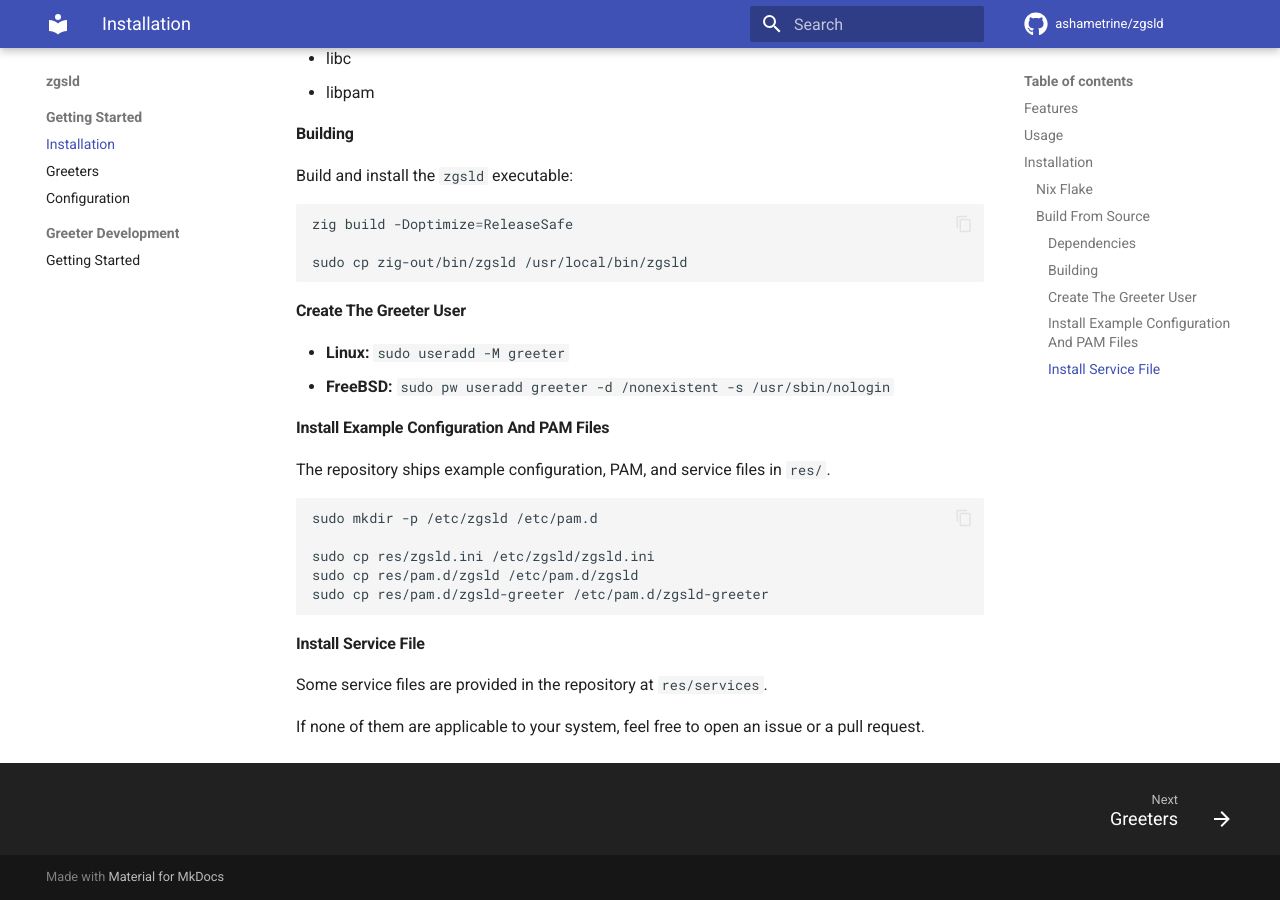
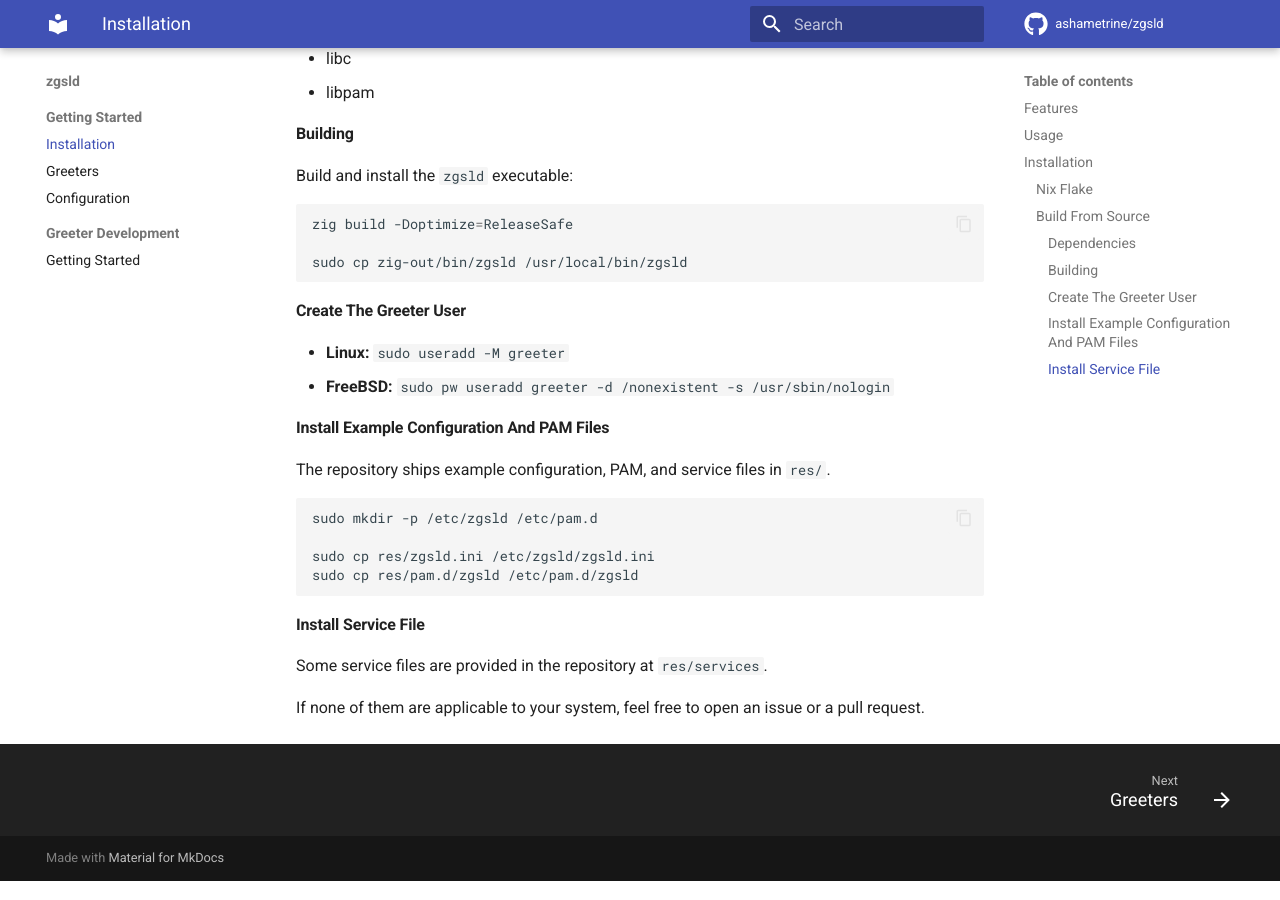
Before and after one commit to AshAmetrine/zgsld, an MkDocs documentation site: the page built from docs/index.md, in a window 1280 px wide and 900 px high, scrolled down 1623 px. Built offline with MkDocs 1.6.1 and Material for MkDocs 9.7.7, drawn with Linux system fonts in a browser that asks for light colours; comment, search, counter and statistics services are not loaded.

Commit message:
docs: remove separate greeter PAM service from setup guide

````diff
--- a/docs/index.md
+++ b/docs/index.md
@@ -91,7 +91,6 @@ sudo mkdir -p /etc/zgsld /etc/pam.d
 
 sudo cp res/zgsld.ini /etc/zgsld/zgsld.ini
 sudo cp res/pam.d/zgsld /etc/pam.d/zgsld
-sudo cp res/pam.d/zgsld-greeter /etc/pam.d/zgsld-greeter
 ```
 
 #### Install Service File
````
Also changed, not shown: README.md (+0 -1 lines), 1 other file.
